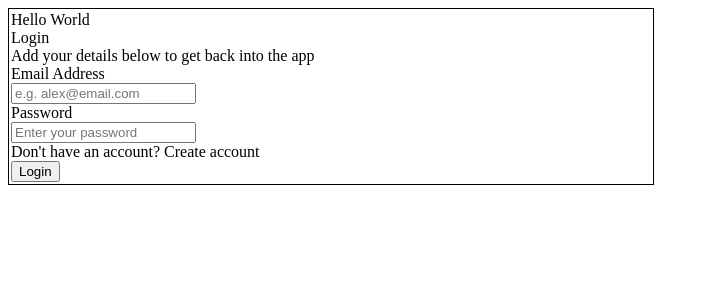
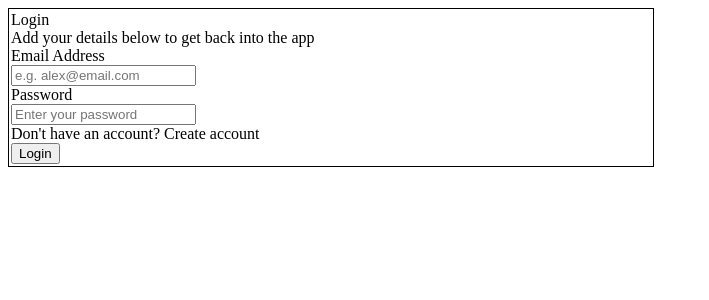
Before and after one commit to Xize-Wu/link-sharing-app, a React (Vite) app: page / in a window 1280 px wide. Shown: the top 300 px of the page, without its empty margins (0-709 px from the left). Built offline with nearby package versions, Linux system fonts and the light colour scheme.

Commit message:
remove test function from login component

```diff
--- a/src/components/Login.tsx
+++ b/src/components/Login.tsx
@@ -9,9 +9,7 @@ width: 40em;
 border: 1px solid black;`
 
 function Login() {
-    const { loginFunction, testFunction } = useDatabase()
-    const result = testFunction()
-
+    const { loginFunction } = useDatabase()
     interface LoginState {
         email: string;
         password: string;
@@ -25,7 +23,6 @@ function Login() {
 
     return (
         <StyledContainer>
-            {result}
             <div>Login</div>
             <div>Add your details below to get back into the app</div>
             <div>
```
